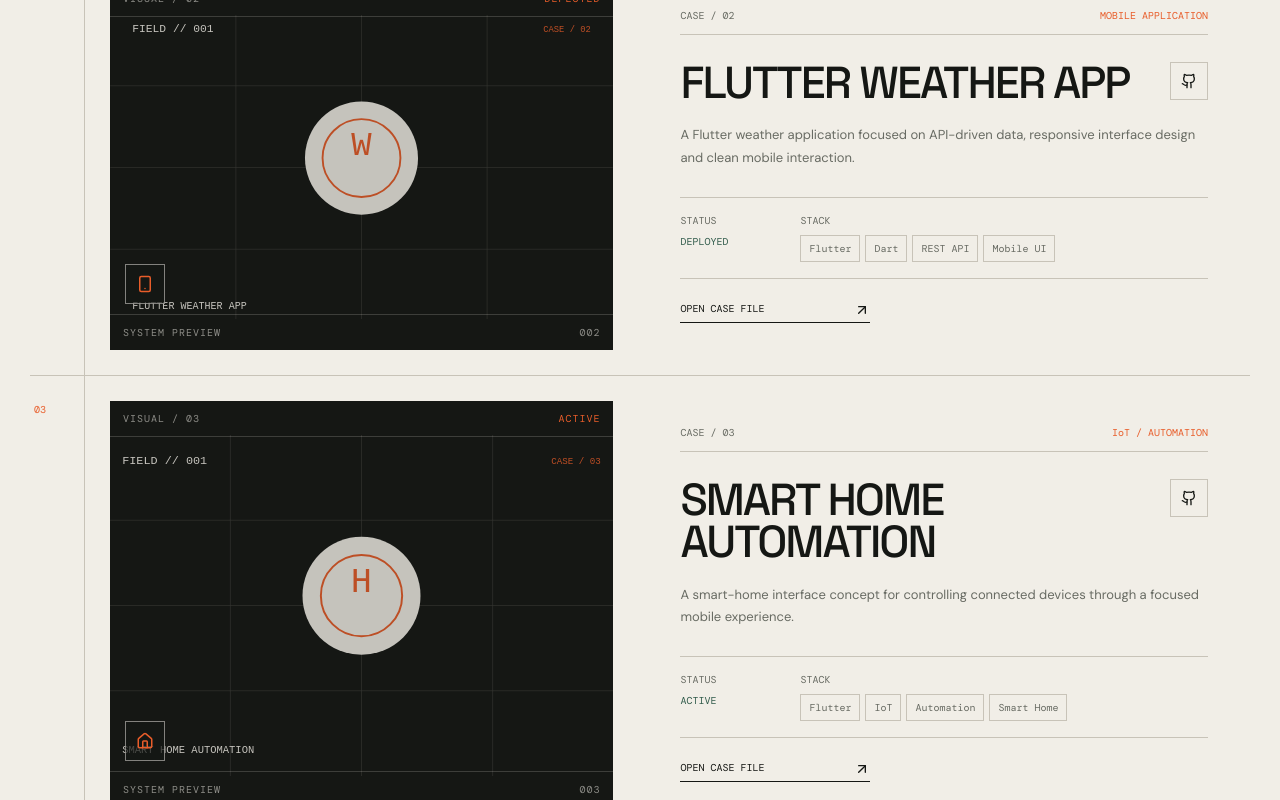
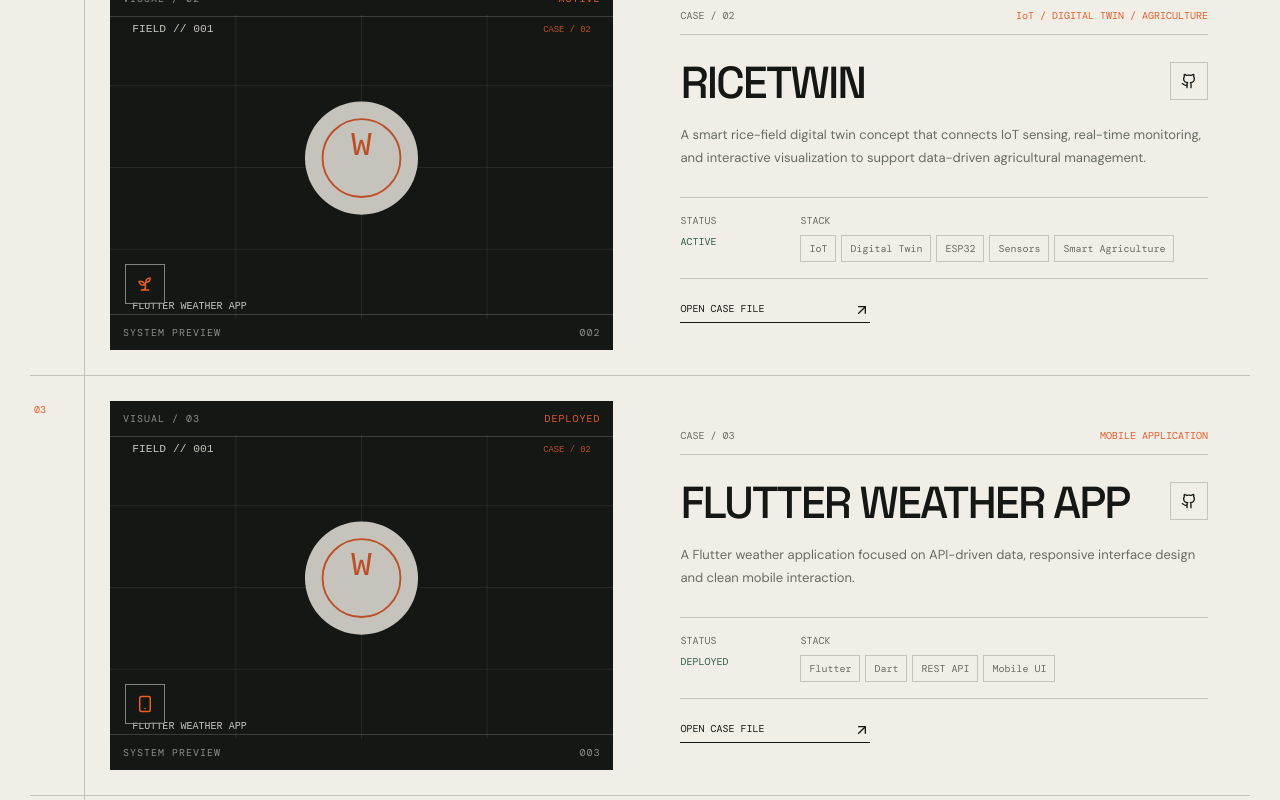
Before and after one commit to akhtarujjaman007/Modern-Responsive-Portfolio, a React (Vite) app: page / in a window 1280 px wide. Shown: the part 3920-4720 px from the top of the page. Built offline with nearby package versions, Linux system fonts and the light colour scheme.

Commit message:
updating

```diff
--- a/src/components/Contact.jsx
+++ b/src/components/Contact.jsx
@@ -80,7 +80,7 @@ export default function Contact() {
               <Row
                 icon={<Linkedin size={15} />}
                 label="LINKEDIN"
-                value="PROFESSIONAL PROFILE"
+                value="akhtarujjaman-siddiquee-sujon"
                 href={profile.linkedin}
               />
 
--- a/src/components/Footer.jsx
+++ b/src/components/Footer.jsx
@@ -67,7 +67,7 @@ export default function Footer() {
             © {new Date().getFullYear()} AKHTARUJJAMAN SIDDIQUEE
           </span>
 
-          <span>DESIGNED / BUILT WITH INTENT</span>
+          <span>Thanks for taking the time to explore my work.</span>
 
           <a href="#top">BACK TO TOP ↑</a>
         </div>
--- a/src/components/Hero.jsx
+++ b/src/components/Hero.jsx
@@ -148,7 +148,7 @@ export default function Hero() {
 
           {[
             ["annotation-one", Cpu, "SYSTEM 01", "EMBEDDED, IOT, AUTOMATION"],
-            ["annotation-two", Radio, "SYSTEM 02", ",RESEARCH, PROBLEM SOLVING"],
+            ["annotation-two", Radio, "SYSTEM 02", "RESEARCH, PROBLEM SOLVING"],
             ["annotation-three", Bot, "SYSTEM 03", "ROBOTICS, FLUTTER"],
           ].map(([cls, Icon, small, strong]) => (
             <motion.div
--- a/src/components/Projects.jsx
+++ b/src/components/Projects.jsx
@@ -4,14 +4,16 @@ import {
   Github,
   Cpu,
   Smartphone,
-  Home,
+  Sprout,
+  Bot,
+
 } from "lucide-react";
 
 const projects = [
   {
     number: "01",
     title: "Portable Assistive Device",
-    category: "ASSISTIVE TECHNOLOGY",
+    category: "ASSISTIVE TECHNOLOGY / EMBEDDED SYSTEM",
     description:
       "A practical assistive technology project built around embedded sensing, portability and real-world interaction.",
     image: "assistive-device.svg",
@@ -23,6 +25,21 @@ const projects = [
   },
   {
   number: "02",
+  title: "RiceTwin",
+  category: "IoT / DIGITAL TWIN / AGRICULTURE",
+  description:
+    "A smart rice-field digital twin concept that connects IoT sensing, real-time monitoring, and interactive visualization to support data-driven agricultural management.",
+  image: "rice-twin.svg",
+  github:
+    "https://github.com/akhtarujjaman007/Digital-twin-Rice-field-ricetwin_ai-",
+  tech: [
+    "IoT", "Digital Twin", "ESP32", "Sensors","Smart Agriculture"
+  ],
+  status: "ACTIVE",
+  icon: Sprout,
+  },
+  {
+    number: "03",
     title: "Flutter Weather App",
     category: "MOBILE APPLICATION",
     description:
@@ -35,17 +52,23 @@ const projects = [
     icon: Smartphone,
   },
  {
-    number: "03",
-    title: "Smart Home Automation",
-    category: "IoT / AUTOMATION",
+  number: "04",
+  title: "AI-Assisted Firefighting & Rescue Robot",
+  category: "AI / ROBOTICS",
   description:
-      "A smart-home interface concept for controlling connected devices through a focused mobile experience.",
-    image: "smart-home.svg",
+    "An intelligent rescue robot designed to assist in hazardous fire environments through autonomous navigation, fire detection, and remote monitoring for safer firefighting operations.",
+  image: "firefighting-robot.svg",
   github:
-      "https://github.com/akhtarujjaman007/Smart-Home-Automation-UI-Flutter",
-    tech: ["Flutter", "IoT", "Automation", "Smart Home"],
+    "https://github.com/akhtarujjaman007/AI-Assisted-Firefighting-and-Rescue-Robot",
+  tech: [
+    "AI",
+    "Robotics",
+    "IoT",
+    "ESP32",
+    "Sensors"
+  ],
   status: "ACTIVE",
-    icon: Home,
+  icon: Bot,
 },
 ];
 
--- a/src/data.js
+++ b/src/data.js
@@ -1,9 +1,9 @@
 export const profile = {
   name: "Akhtarujjaman Siddiquee",
   role: "IoT & Robotics Engineering Student",
-  email: "akhtarujjaman007@gmail.com",
+  email: "akhtarujjamansiddiquee@gmail.com",
   github: "https://github.com/akhtarujjaman007",
-  linkedin: "https://bd.linkedin.com/in/akhtarujjaman-siddiquee-sujon",
+  linkedin: "https://www.linkedin.com/in/akhtarujjaman-siddiquee-sujon",
   about: "I am an IoT and Robotics Engineering student interested in building practical systems that connect hardware, software and intelligent automation."
 };
 
@@ -38,28 +38,28 @@ export const certifications = [
   {
     issuer: "freeCodeCamp",
     title: "Data Analysis with Python",
-    text: "Issued February 2025 · Credential ID: akhtarujjaman-dawp",
+    text: "Issued February 2025.",
     link: "https://www.freecodecamp.org/certification/akhtarujjaman/data-analysis-with-python-v7"
   },
 
   {
     issuer: "Google",
     title: "Google Data Analytics",
-    text: "Technical learning credential.",
+    text: "Issued: 08 August 2026.",
     link: "https://www.coursera.org/account/accomplishments/professional-cert/certificate/FYANA0R62BB2"
   },
 
   {
     issuer: "Google",
     title: "Google AI",
-    text: "Technical learning credential.",
+    text: "Issued: 06 August 2026.",
     link: "https://www.coursera.org/account/accomplishments/professional-cert/certificate/C9GD9PUE1LX1"
   },
 
   {
     issuer: "Udemy",
     title: "Python Complete Course: With 30+ Hands-on Tasks and Solution",
-    text: "Issued May 2025 · Credential ID: UC-b1053402-7aa1-4e47-b7eb-4f815f3cd8d7",
+    text: "Issued May 2025.",
     link: "https://www.udemy.com/certificate/UC-b1053402-7aa1-4e47-b7eb-4f815f3cd8d7/"
   }
 
```
Also changed, not shown: public/projects/firefighting-robot.svg (renamed from public/projects/smart-home.svg), public/projects/rice-twin.svg (added). Lines whose indentation alone changed are shown as unchanged.
